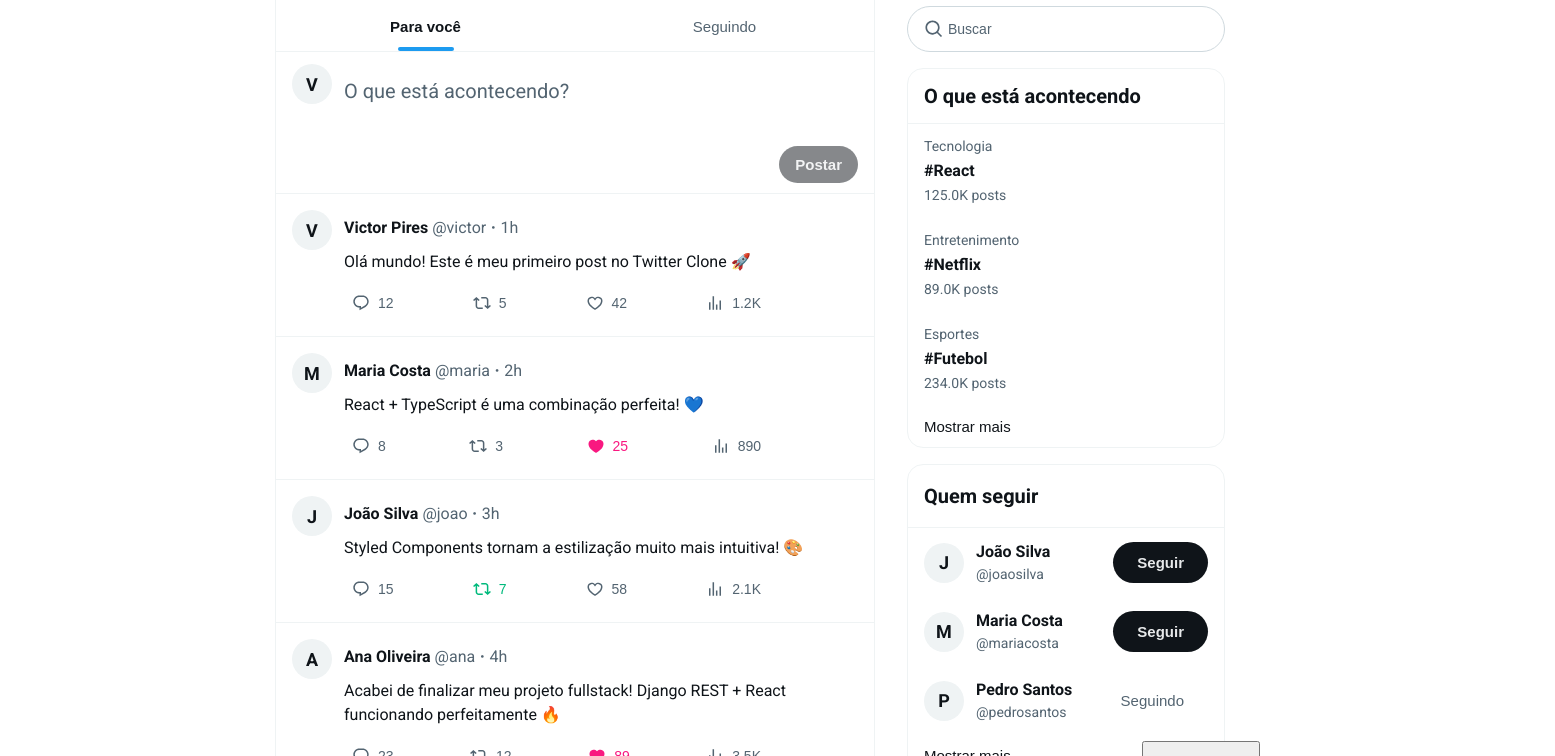
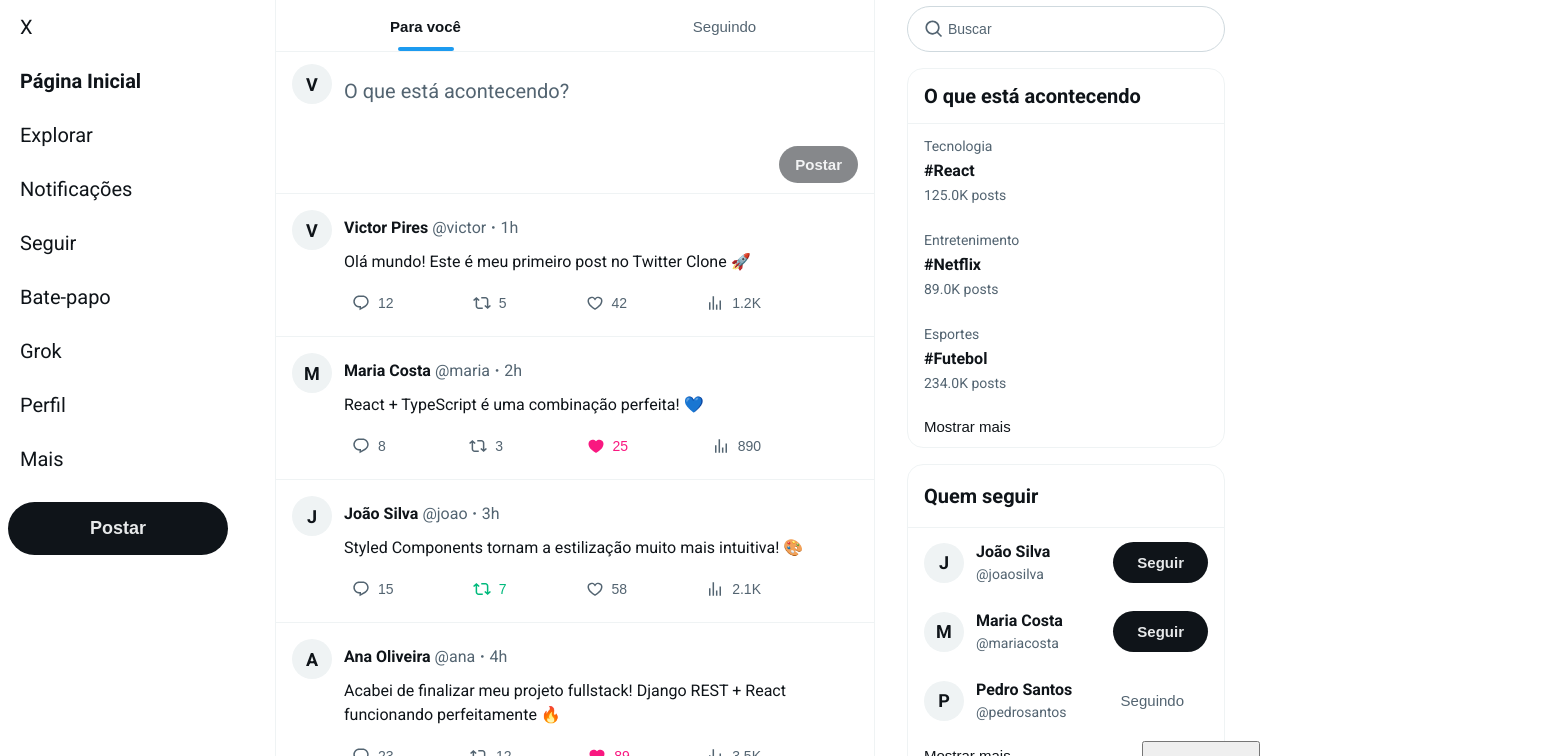
Before and after one commit to victorpiressk/twitter-clone-web, a React (Vite) app: page /home in a window 1280 px wide. Shown: the top 756 px of the page, 1555 px wide, since content can reach past the window. Built offline with nearby package versions, Linux system fonts and the light colour scheme.

Commit message:
feat: atualização das rotas para suportar layouts aninhados
- Implementação de nested routes com MainLayout
- Separa rotas públicas (Login) de rotas privadas (Home)
- Add rota /login
- Usa Outlet para renderizar rotas filhas

```diff
--- a/src/routes/routes.tsx
+++ b/src/routes/routes.tsx
@@ -1,11 +1,21 @@
 import { Routes, Route } from 'react-router-dom'
+import MainLayout from '../components/Layout/MainLayout'
 import Home from '../pages/Home'
+import Login from '../pages/Login'
 
-// Componente de rotas principais
-const AppRoutes = () => (
-  <Routes>
-    <Route path="/home" element={<Home />} />
-  </Routes>
-)
+const AppRoutes = () => {
+  return (
+    <Routes>
+      {/* Rotas SEM Sidebar */}
+      <Route path="/" element={<Login />} />
+      <Route path="/login" element={<Login />} />
+
+      {/* Rotas COM Sidebar (usa MainLayout) */}
+      <Route element={<MainLayout />}>
+        <Route path="/home" element={<Home />} />
+      </Route>
+    </Routes>
+  )
+}
 
 export default AppRoutes
```
